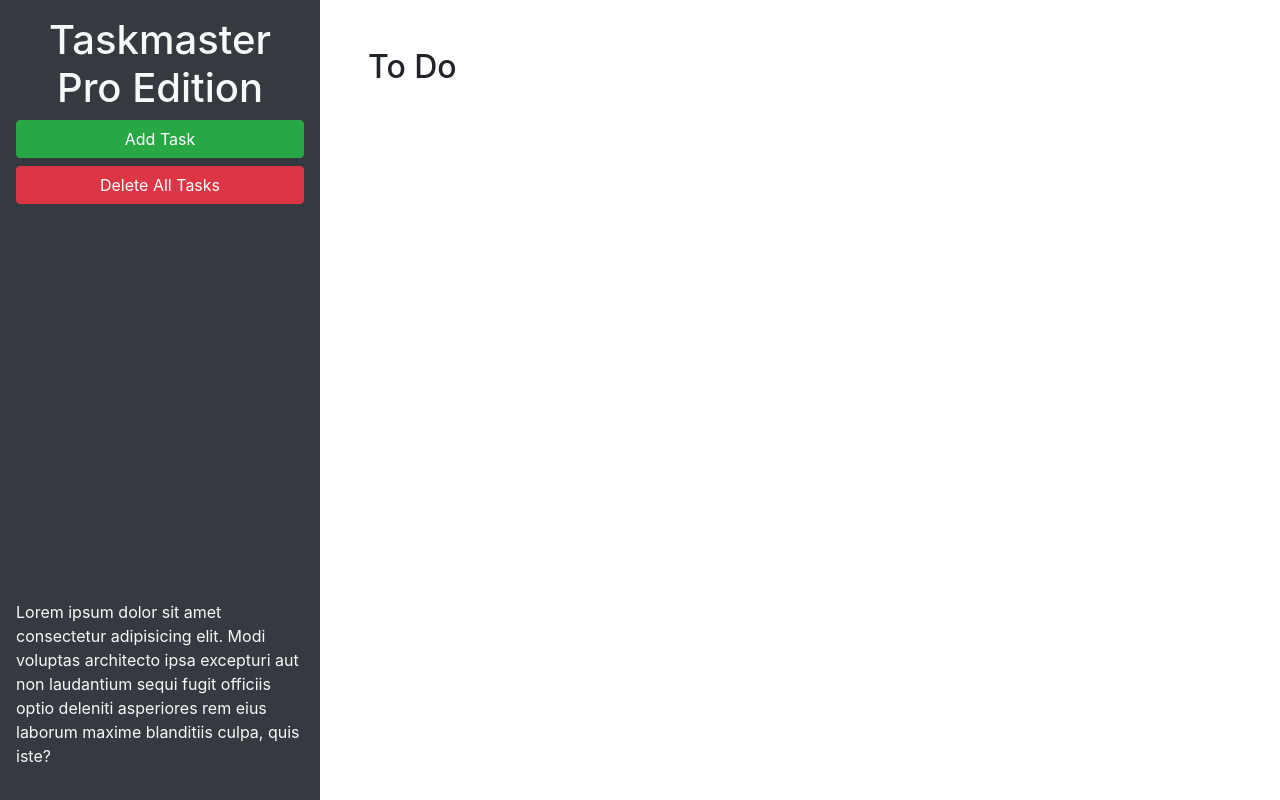
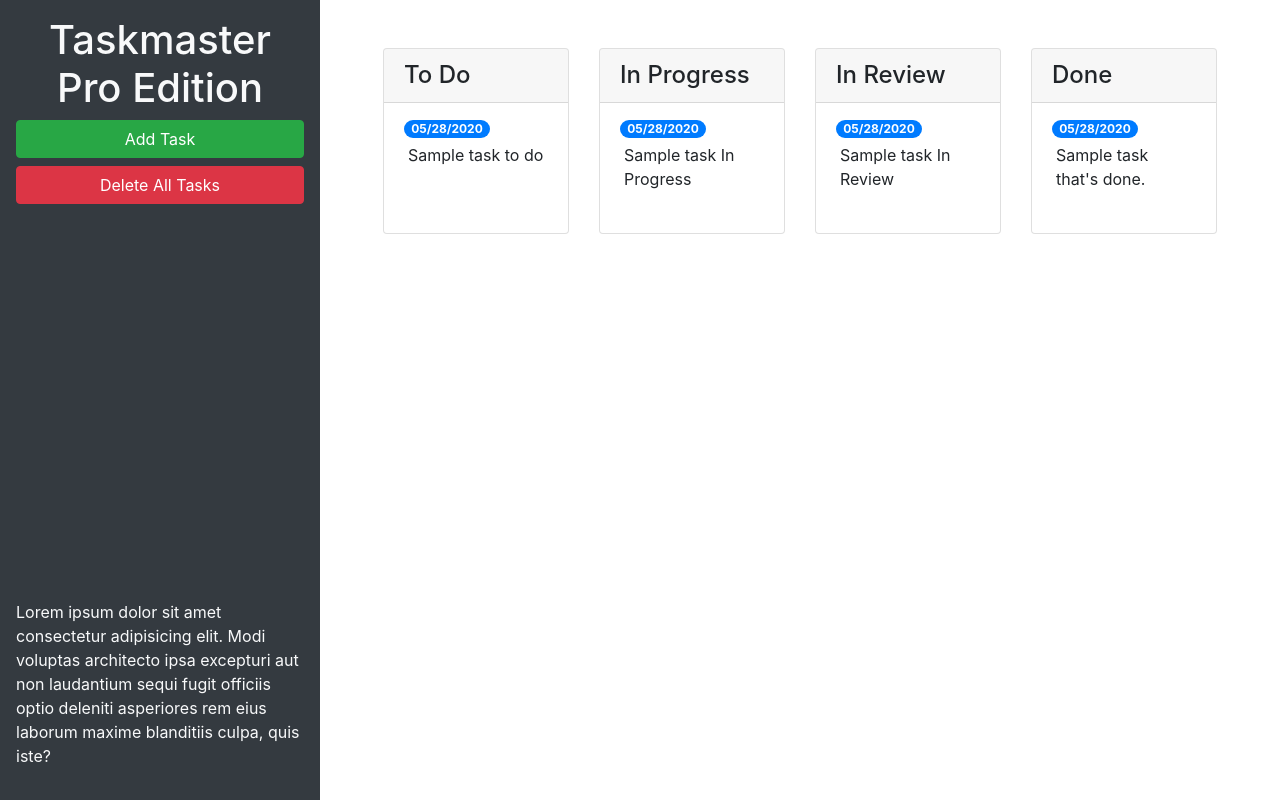
Before and after one commit to d-trecker/taskmater-pro, a plain HTML site: page index.html in a window 1280 px wide. Drawn offline with nearby package versions, Linux system fonts and the light colour scheme.

Commit message:
added bootstrap components

```diff
--- a/index.html
+++ b/index.html
@@ -37,9 +37,59 @@
         </p>
       </header>
       <main class="col-12 col-lg-9">
-        <div class="m-5">
-          <h2>To Do</h2>
-          <ul id="list-toDo" class="list-group"></ul>
+        <div class="m-5 row justify-content-around">
+          <!-- todo start -->
+          <div class="col-12 col-md-6 col-xl-3 mb-3">
+            <div class="card">
+              <h4 class="card-header">To Do</h4>
+              <ul id="list-toDo" class="list-group list-group-flush">
+                <li class="list-group-item">
+                  <span class="badge badge-primary badge-pill">05/28/2020</span>
+                  <p class="m-1">Sample task to do</p>
+                </li>
+              </ul>
+            </div>
+          </div>
+          <!-- todo end -->
+          <!-- in progress start -->
+          <div class="col-12 col-md-6 col-xl-3 mb-3">
+            <div class="card">
+              <h4 class="card-header">In Progress</h4>
+              <ul id="list-toDo" class="list-group list-group-flush">
+                <li class="list-group-item">
+                  <span class="badge badge-primary badge-pill">05/28/2020</span>
+                  <p class="m-1">Sample task In Progress</p>
+                </li>
+              </ul>
+            </div>
+          </div>
+          <!-- in progress end -->
+          <!-- in review start -->
+          <div class="col-12 col-md-6 col-xl-3 mb-3">
+            <div class="card">
+              <h4 class="card-header">In Review</h4>
+              <ul id="list-toDo" class="list-group list-group-flush">
+                <li class="list-group-item">
+                  <span class="badge badge-primary badge-pill">05/28/2020</span>
+                  <p class="m-1">Sample task In Review</p>
+                </li>
+              </ul>
+            </div>
+          </div>
+          <!-- in review end -->
+          <!-- done start -->
+          <div class="col-12 col-md-6 col-xl-3 mb-3">
+            <div class="card">
+              <h4 class="card-header">Done</h4>
+              <ul id="list-toDo" class="list-group list-group-flush">
+                <li class="list-group-item">
+                  <span class="badge badge-primary badge-pill">05/28/2020</span>
+                  <p class="m-1">Sample task that's done.</p>
+                </li>
+              </ul>
+            </div>
+          </div>
+          <!-- done end -->
         </div>
       </main>
     </div>
@@ -70,12 +120,17 @@
             <form>
               <div class="form-group">
                 <label for="modalTaskDescription">Task description</label>
-                <textarea id="modalTaskDescription" rows="3"></textarea>
+                <textarea
+                  id="modalTaskDescription"
+                  rows="3"
+                  class="form-control"
+                ></textarea>
               </div>
               <div class="form-group">
                 <label for="modalDueDate">Due date</label>
                 <input
                   type="text"
+                  class="form-control"
                   id="modalDueDate"
                   placeholder="mm/dd/yyyy"
                   autocomplete="off"
```
